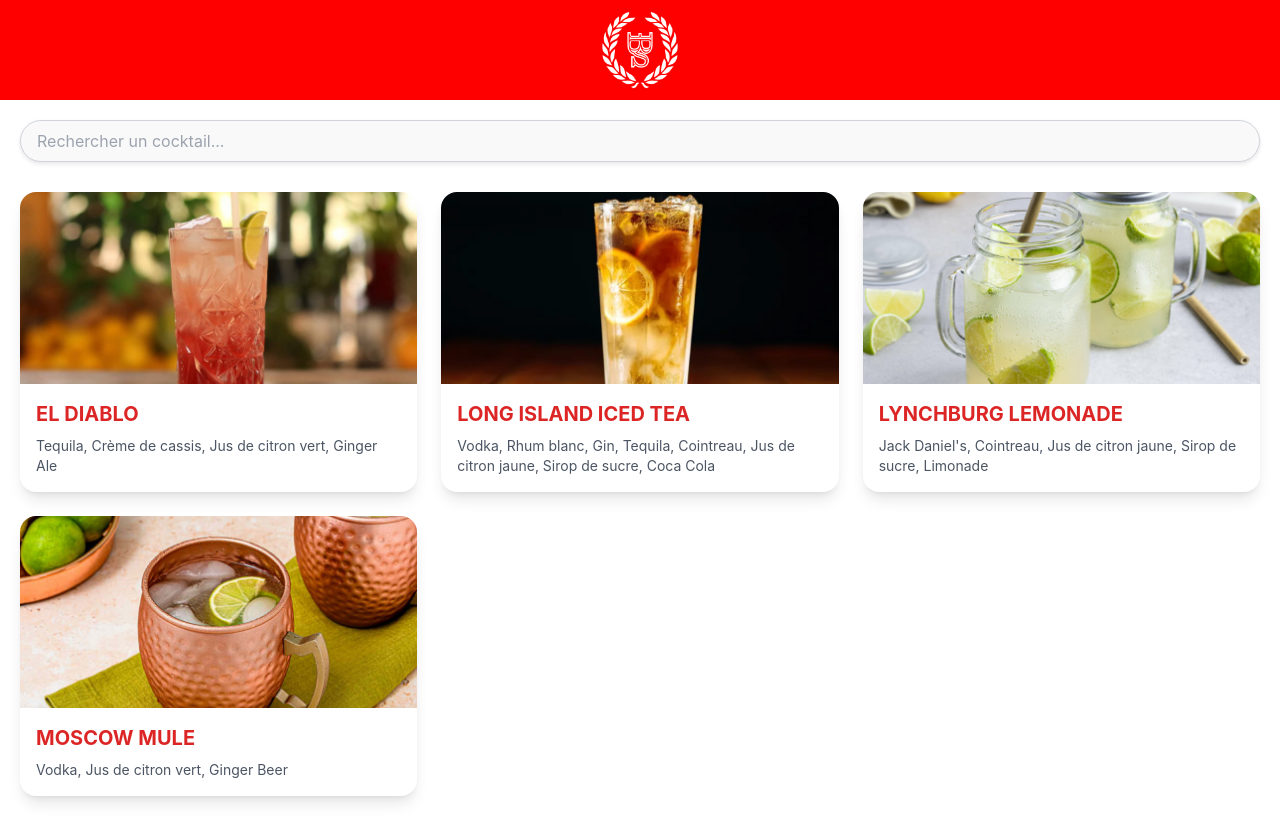
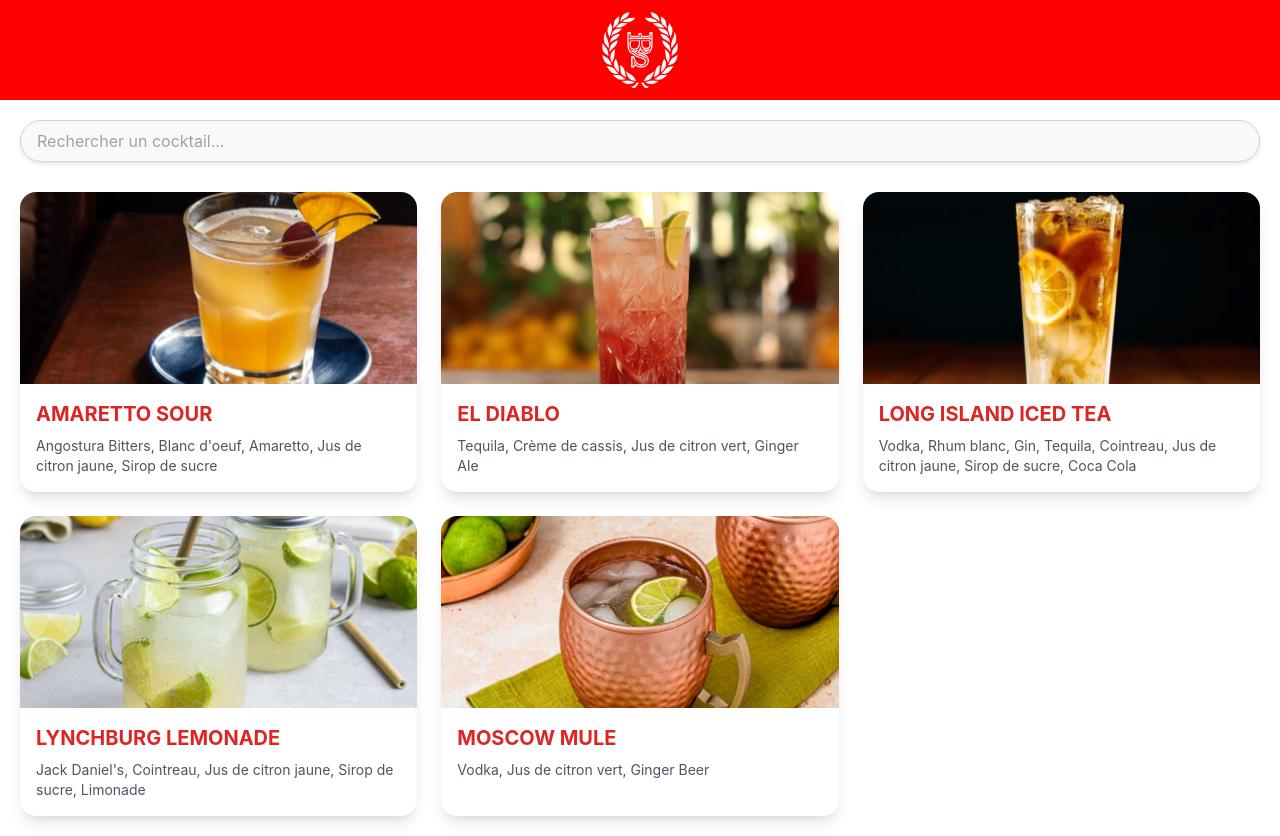
Before and after one commit to tho-bre/ebs-recipe-app, a React (Create React App) app: page / in a window 1280 px wide. Built offline with nearby package versions, Linux system fonts and the light colour scheme; the HTML template or start-up script is replaced by a standard one.

Commit message:
Mettre à jour le verre pour le cocktail Moscow Mule et ajouter le cocktail Amaretto Sour

```diff
--- a/src/data/cocktails.js
+++ b/src/data/cocktails.js
@@ -3,7 +3,7 @@
       id: 1,
       name: "MOSCOW MULE",
       image: "/images/moscow-mule.jpg",
-      glass: "Moscow Mule Mug ou Rock",
+      glass: "Moscow Mule Mug ou Rocks",
       ice: "Cube",
       technique: "Au verre",
       ingredients: [
@@ -66,5 +66,22 @@
       ],
       decoration: "Quartier de citron jaune",
       optional: "Beverly Hills Iced Tea : Remplacer le Coca Cola par du Champagne."
+    },
+    {
+      id: 5,
+      name: "AMARETTO SOUR",
+      image: "/images/amaretto-sour.jpg",
+      glass: "Rocks",
+      ice: "Cube",
+      technique: "Shaker sans glaçon puis Shaker & Filtrer",
+      ingredients: [
+        { name: "Angostura Bitters", quantity: "2", unit: "traits" },
+        { name: "Blanc d'oeuf", quantity: "1", unit: "" },
+        { name: "Amaretto", quantity: "6", unit: "cl" },
+        { name: "Jus de citron jaune", quantity: "3", unit: "cl" },
+        { name: "Sirop de sucre", quantity: "1", unit: "cl" }
+      ],
+      decoration: "Quartier de citron jaune et une cerise",
+      optional: ""
     }
   ];
```
Also changed, not shown: public/images/amaretto-sour.jpg (added).
